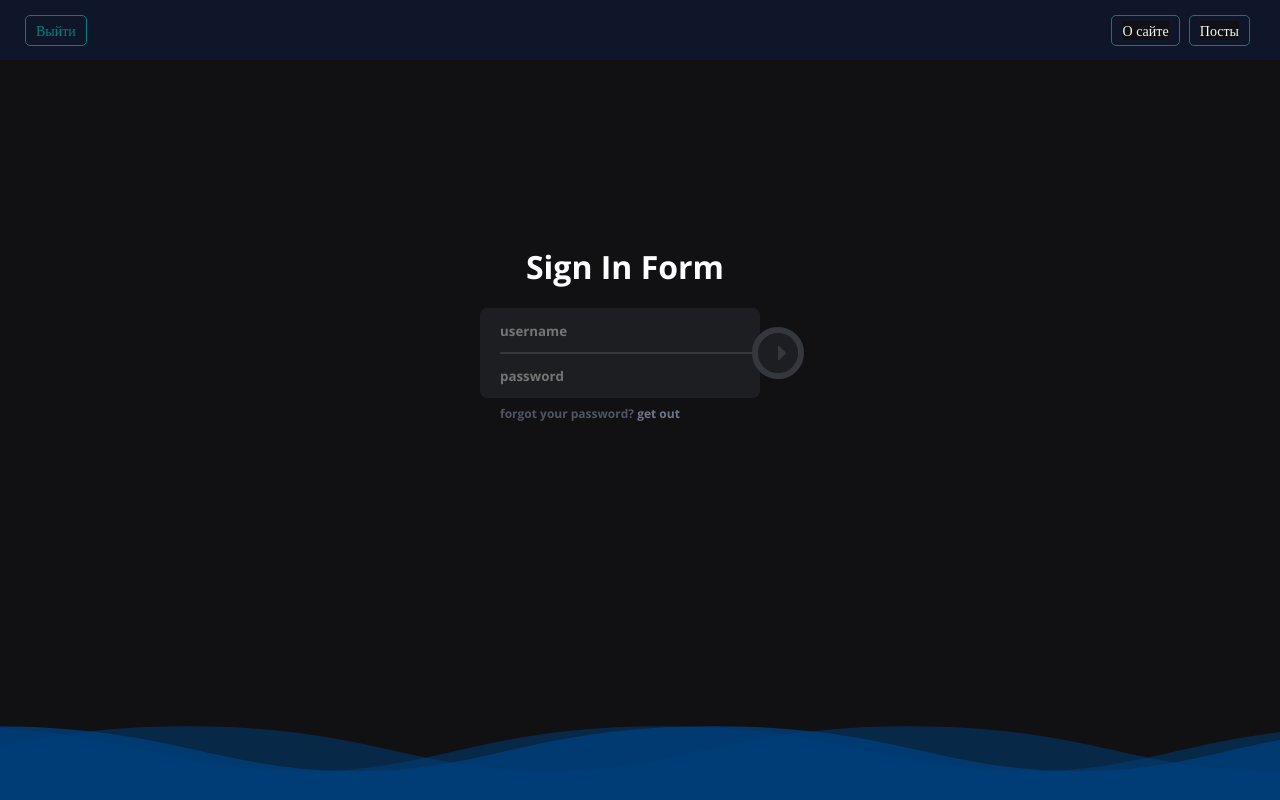
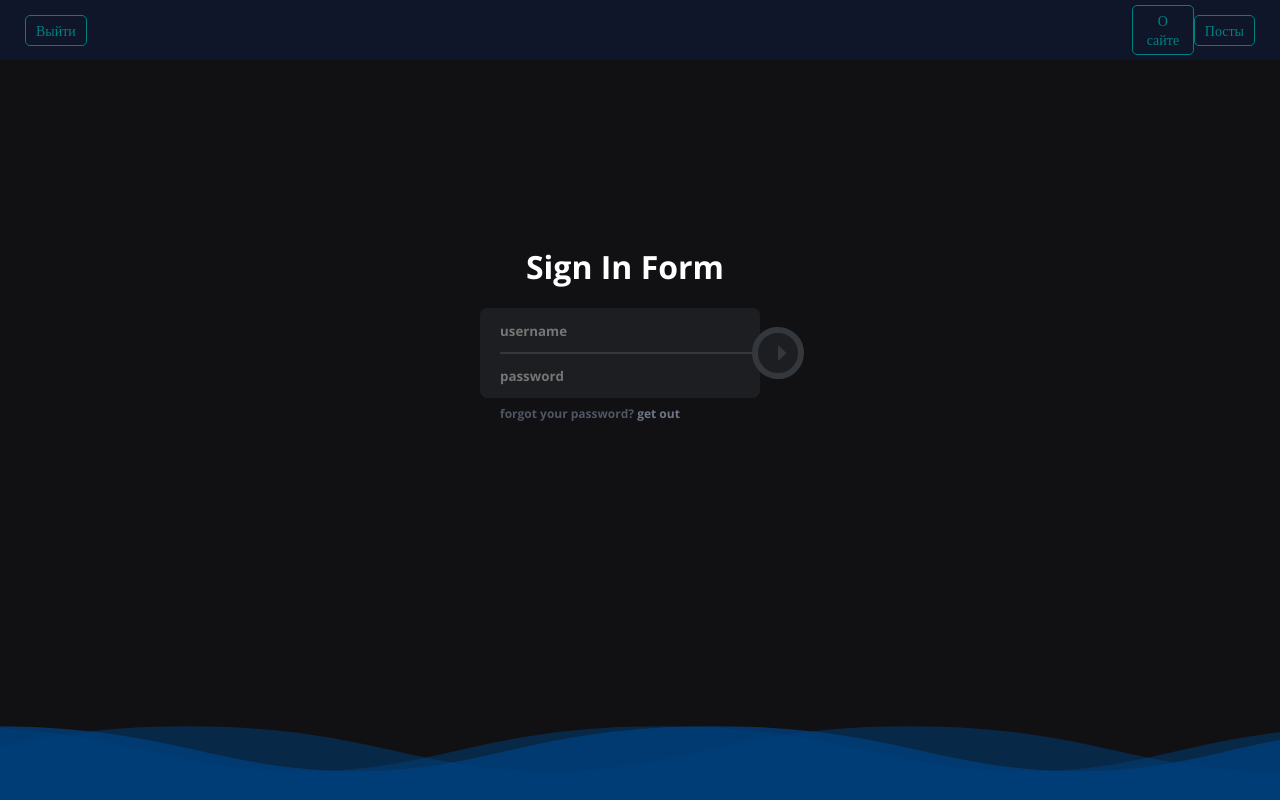
Before and after one commit to SomePavlenko/webproj1, a React (Create React App) app: page /login in a window 1280 px wide. Built offline with nearby package versions, Linux system fonts and the light colour scheme.

Commit message:
repair navbar

```diff
--- a/src/components/UI/Navbar/Navbar.jsx
+++ b/src/components/UI/Navbar/Navbar.jsx
@@ -1,5 +1,5 @@
 import React, { useContext } from 'react';
-import { Link, Navigate} from 'react-router-dom';
+import { Link } from 'react-router-dom';
 import { AuthContext } from '../../../context';
 import MyButton from '../button/MyButton';
 
@@ -17,9 +17,16 @@ const Navbar = () => {
                 Выйти
             </MyButton>
             <div className="navbar__links">
-                {/* <MyButton><Link to='/about'> test</Link>  </MyButton> */}
-                <Link to="/about" className='link'> <MyButton ><p className='par'>О сайте</p> </MyButton> </Link>
-                <Link to="/posts" className='link'> <MyButton > <p className='par'> Посты </p>  </MyButton></Link>
+                <Link to="/about" className='link'>
+                    <MyButton >
+                        О сайте
+                    </MyButton>
+                </Link>
+                <Link to="/posts" className='link'>
+                    <MyButton >
+                        Посты
+                    </MyButton>
+                </Link>
             </div>
         </div>
     );
--- a/src/components/UI/button/MyButton.module.css
+++ b/src/components/UI/button/MyButton.module.css
@@ -6,5 +6,5 @@
     border: 1px solid teal;
     cursor: pointer;
     border-radius: 5px;
-    margin-right: 5px;
+    /* margin-right: 5px; */
 }
--- a/src/pages/Login.jsx
+++ b/src/pages/Login.jsx
@@ -86,7 +86,7 @@ const Login = () => {
                         </>
                         :
                         <>
-                            {errorAuth}
+                            <span className='errorAuth'>{errorAuth} </span>
                         </>
                     }
 
--- a/src/pages/PostIdPage.jsx
+++ b/src/pages/PostIdPage.jsx
@@ -11,11 +11,11 @@ const PostIdPage = () => {
     const params = useParams()
     const [post, setPost] = useState({});
     const [comments, setComments] = useState([]);
-    const [fetchPostById, isLoading, erorr] = useFetching( async (id) => {
+    const [fetchPostById, isLoading, erorr] = useFetching(async (id) => {
         const response = await PostService.getById(id)
         setPost(response.data);
     })
-    const [fetchComments, isComLoading, comErorr] = useFetching( async (id) => {
+    const [fetchComments, isComLoading, comErorr] = useFetching(async (id) => {
         const response = await PostService.getCommentsByPostId(id)
         setComments(response.data);
     })
@@ -28,17 +28,17 @@ const PostIdPage = () => {
     return (
         <div>
             {isLoading
-            ? <Loader/>
-            :<div> {post.id}. {post.title} </div>
+                ? <Loader />
+                : <div> {post.id}. {post.title} </div>
             }
             <h1>
                 Comments
             </h1>
             {isComLoading
-            ? <Loader/>
-            :<div>
+                ? <Loader />
+                : <div>
                     {comments.map(comm =>
-                    <div style={{marginTop: 45}}>
+                        <div style={{ marginTop: 45 }}>
                             <h5>
                                 {comm.email}
                             </h5>
@@ -50,11 +50,13 @@ const PostIdPage = () => {
                     )}
                 </div>
             }
-            <div style={{textAlign: 'center', padding: 20}}>
+            <div style={{ textAlign: 'center', padding: 20 }}>
+                <Link to="/posts">
                     <MyButton
-                style={{width: 200, height: 50}}>
-                <Link to="/posts"> Назад </Link>
+                        style={{ width: 200, height: 50 }}>
+                        Назад
                     </MyButton>
+                </Link>
             </div>
         </div>
     );
--- a/src/pages/Posts.jsx
+++ b/src/pages/Posts.jsx
@@ -56,7 +56,6 @@ function Posts() {
             <MyButton style={{ marginTop: 30 }} onClick={() => setModal(true)}>
                 Создать пост
             </MyButton>
-            <button onClick={fetchPosts}> GET POSTS</button>
             <MyModal visible={modal} setVisible={setModal} >
                 <PostForm create={createPost} />
             </MyModal>
@@ -74,7 +73,7 @@ function Posts() {
                 title='Посты по JS'
             />
 
-            <div ref={lastElement} style={{ height: 20, background: 'red' }}>
+            <div ref={lastElement} style={{ height: 20 }}>
 
             </div>
 
--- a/src/styles/App.css
+++ b/src/styles/App.css
@@ -66,26 +66,30 @@
     font-weight: bold;
 }
 
+
+
 .navbar{
+    display: flex;
     height: 60px;
     width: 100vw;
-    display: flex;
     align-items: center;
+    justify-content: space-between;
     padding: 0 25px;
     background: rgb(15, 22, 41);
 }
 
 .navbar__links{
-    margin-left: auto;
-    background:  rgb(15, 22, 41);
+    display: flex;
+    align-items: center;
+    justify-content: space-between;
+    width: 10%;
+    background: rgb(15, 22, 41);
 
 }
 .link{
     /* margin-right: 15px; */
+    /* width: 50px; */
     background: rgb(15, 22, 41);
-    width: 50px;
+
     text-decoration: none;
 }
-.par{
-    /* background: rgb(15, 22, 41); */
-}
--- a/src/styles/Login.css
+++ b/src/styles/Login.css
@@ -103,7 +103,13 @@ h1{
 #signin p > a:hover{
 	border-bottom: 1px solid;
 }
-
+.errorAuth{
+    color: brown;
+	padding: 0 20px;
+	font-weight: 700;
+	font-size: 12px;
+	margin: 5px 0 0 0;
+}
 
   /* -----------------waves ----------------- */
   .ocean {
```
Lines whose indentation alone changed are shown as unchanged.
